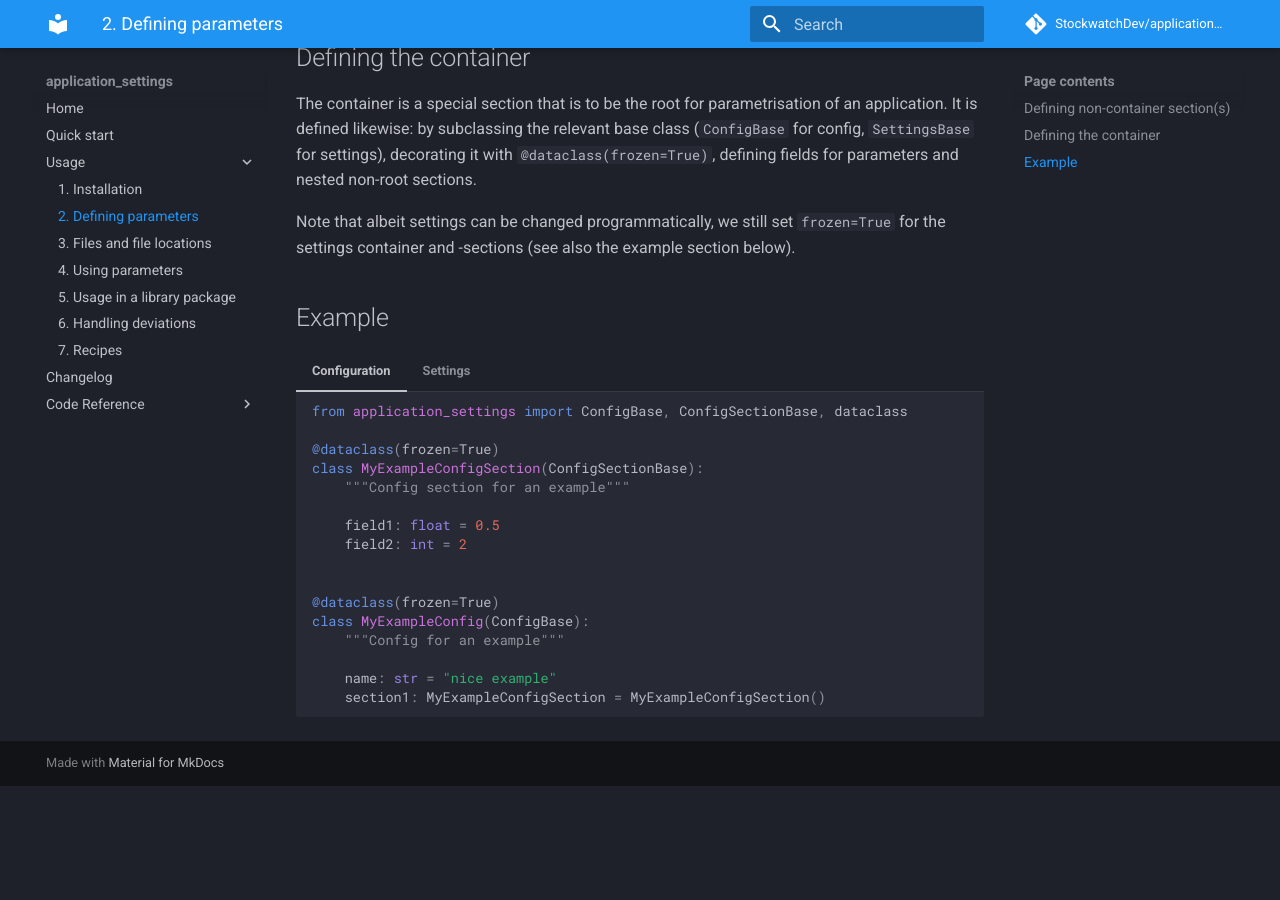
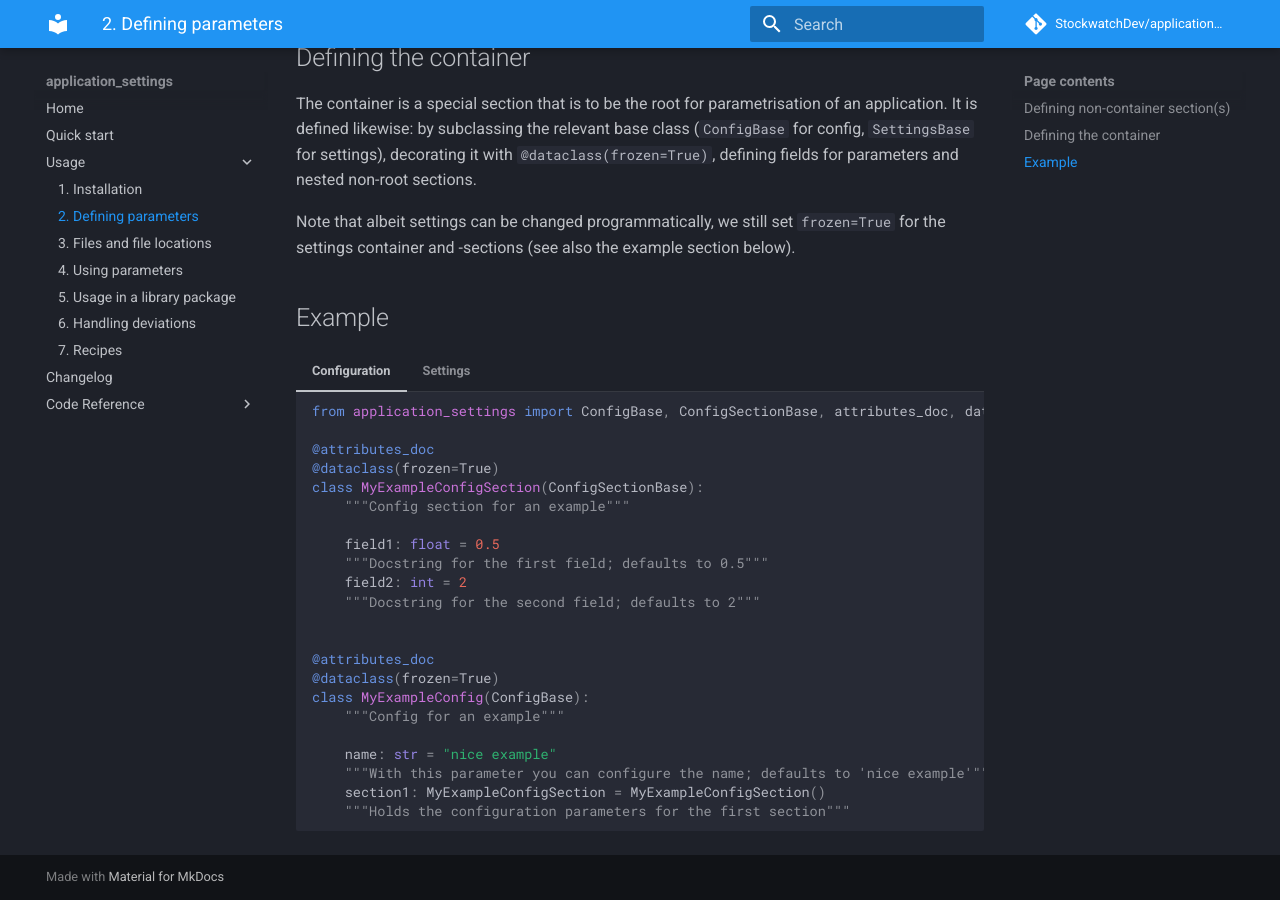
Before and after one commit to StockwatchDev/application_settings, an MkDocs documentation site: the page built from docs/docs/2-Defining_parameters.md, in a window 1280 px wide and 900 px high, scrolled down 882 px. Built offline with MkDocs 1.6.1 and Material for MkDocs 9.7.7, drawn with Linux system fonts in a browser that asks for light colours; comment, search, counter and statistics services are not loaded; before the commit the page ends 1668 px from its top, so only the background shows below that.

Commit message:
update docs for inclusion in json and attributes doc

````diff
--- a/docs/docs/2-Defining_parameters.md
+++ b/docs/docs/2-Defining_parameters.md
@@ -45,42 +45,53 @@ the settings container and -sections (see also the example section below).
 
 === "Configuration"
     ```python
-    from application_settings import ConfigBase, ConfigSectionBase, dataclass
+    from application_settings import ConfigBase, ConfigSectionBase, attributes_doc, dataclass
 
+    @attributes_doc
     @dataclass(frozen=True)
     class MyExampleConfigSection(ConfigSectionBase):
         """Config section for an example"""
 
         field1: float = 0.5
+        """Docstring for the first field; defaults to 0.5"""
         field2: int = 2
+        """Docstring for the second field; defaults to 2"""
 
 
+    @attributes_doc
     @dataclass(frozen=True)
     class MyExampleConfig(ConfigBase):
         """Config for an example"""
 
         name: str = "nice example"
+        """With this parameter you can configure the name; defaults to 'nice example'"""
         section1: MyExampleConfigSection = MyExampleConfigSection()
+        """Holds the configuration parameters for the first section"""
 
     ```
 
 === "Settings"
     ```python
-    from application_settings import SettingsBase, SettingsSectionBase, dataclass
+    from application_settings import SettingsBase, SettingsSectionBase, attributes_doc, dataclass
 
+    @attributes_doc
     @dataclass(frozen=True)
     class BasicSettingsSection(SettingsSectionBase):
         """Settings section for the basics"""
 
         totals: int = 2
+        """The totals value; defaults to 2"""
 
 
+    @attributes_doc
     @dataclass(frozen=True)
     class MyExampleSettings(SettingsBase):
         """Settings for an example"""
 
         name: str = "nice name"
+        """This parameter holds the name setting; defaults to 'nice name'"""
         basics: BasicSettingsSection = BasicSettingsSection()
+        """Holds the setting parameters for the basic section"""
 
 
     ```
````
Also changed, not shown: docs/docs/3-Files.md (+4 -5 lines), 1 other file.
